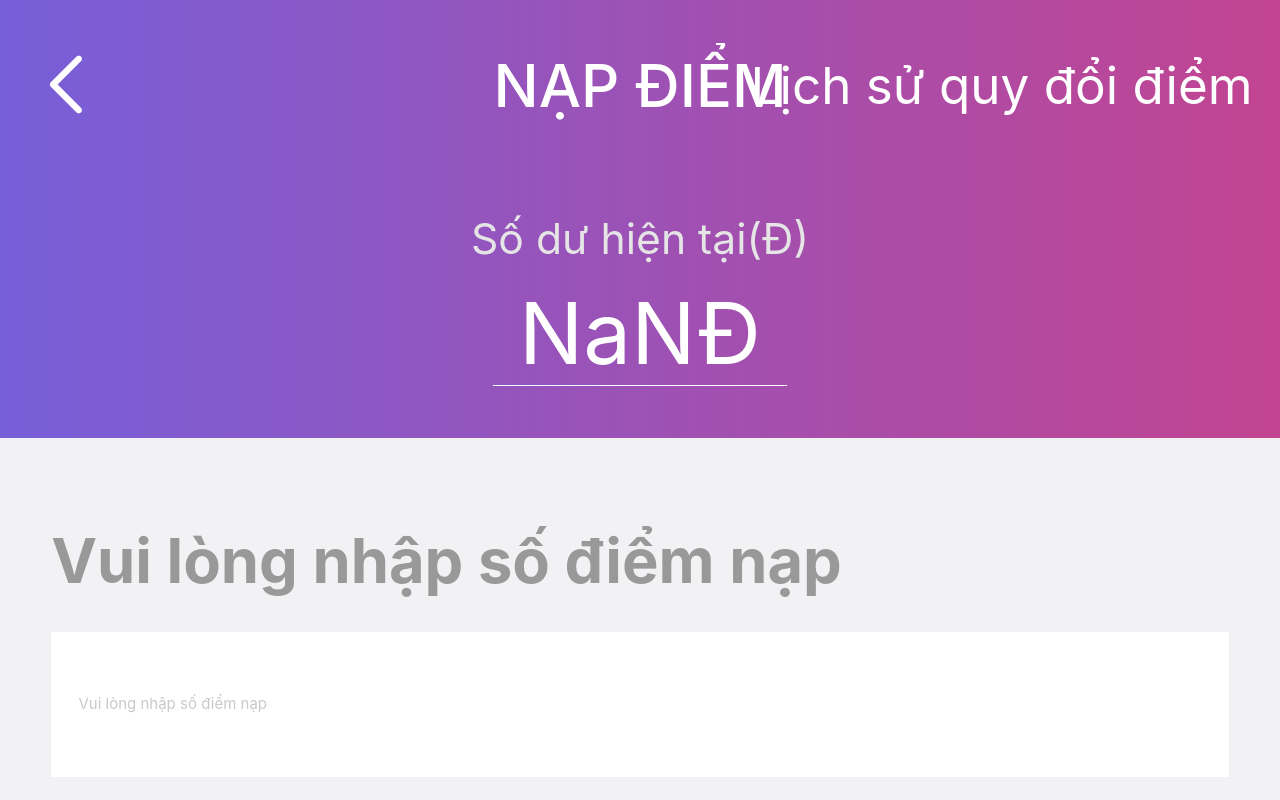
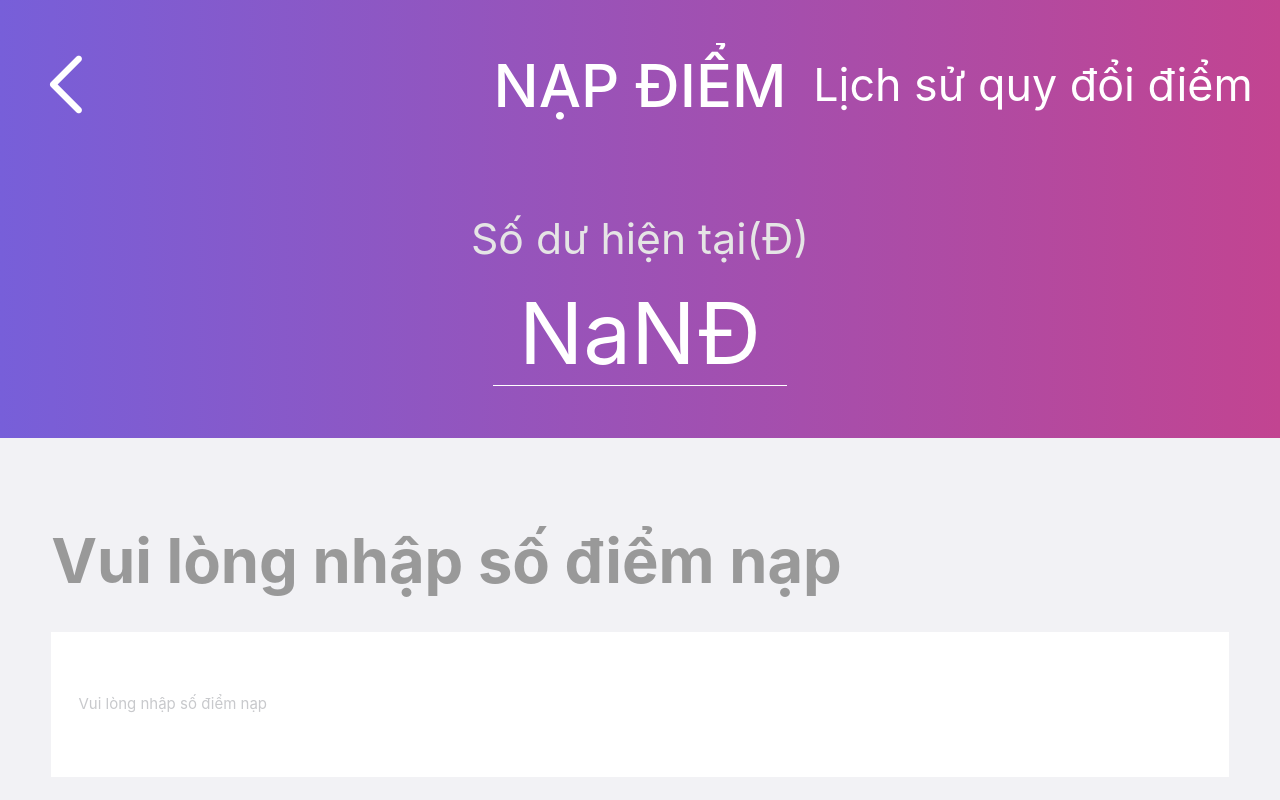
Before and after one commit to web-3x/UI, a Vue app: page /Recharge in a window 1280 px wide. Shown: the top 800 px of the page. Built offline with nearby package versions, Linux system fonts and the light colour scheme; no server answers; sample sign-in values are in the browser's storage.

Commit message:
style: recharge record title

```diff
--- a/src/components/deposit/Recharge.vue
+++ b/src/components/deposit/Recharge.vue
@@ -34,7 +34,7 @@ const submit = () => {
           </div>
           <div class="van-nav-bar__title van-ellipsis">NẠP ĐIỂM</div>
           <router-link to="/RechargeRecord" class="van-nav-bar__right">
-            <span class="nav-right">Lịch sử quy đổi điểm</span>
+            <span class="nav-right" style="font-size: 3.5vw;">Lịch sử quy đổi điểm</span>
           </router-link>
         </div>
       </div>
```
